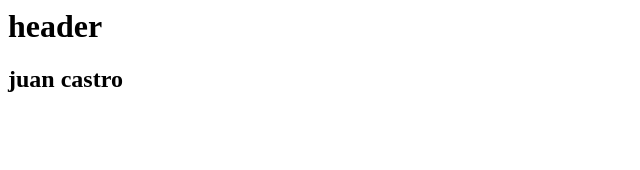
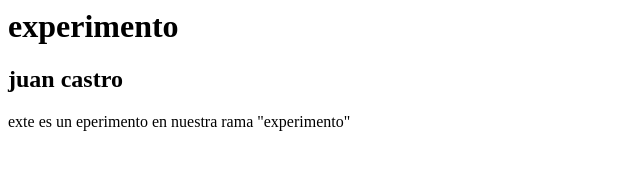
Before and after one commit to JuanDavidCa/curso, a plain HTML site: page index.html in a window 1280 px wide. Shown: the whole page, without its empty margins (0-640 px from the left). Drawn offline with Linux system fonts and the light colour scheme.

Commit message:
agregamos footer con un parrafo de experimento

```diff
--- a/index.html
+++ b/index.html
@@ -7,11 +7,14 @@
 </head>
 <body>
     <header>
-        <h1>header</h1>
+        <h1>experimento</h1>
     </header>
     <div class="container">
         <h2>juan castro</h2>
     </div>
+    <footer>
+        <p>exte es un eperimento en nuestra rama "experimento"</p>
+    </footer>
 
 </body>
 </html>
```
